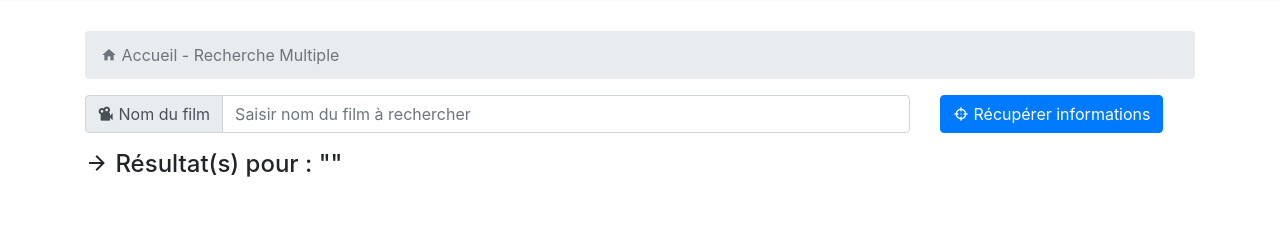
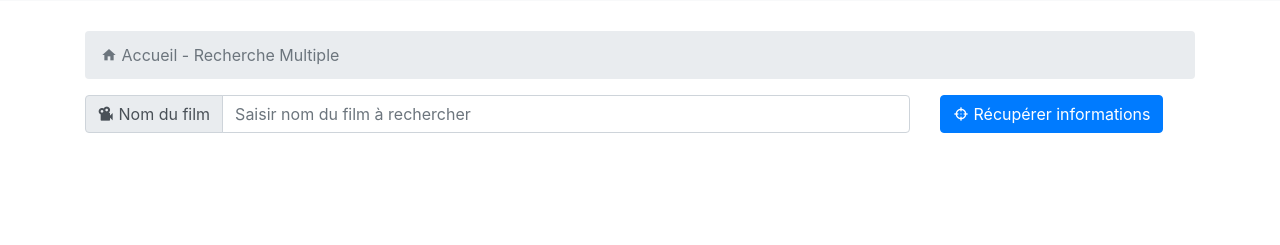
Before and after one commit to nathan-jolivat/omdb-symfony, a Symfony app: template templates/omdb/multiple.html.twig in a window 1280 px wide. Shown: the part 55-300 px from the top of the page. Run offline with Twig, Linux system fonts and the light colour scheme; the template is opened without the code that fills it, so the values that code supplies are empty; some libraries are stand-ins or nearby versions.

Commit message:
Add checks to fix undefined variables into views && redirect specific view to multiple view if there are no GET params

```diff
--- a/src/Controller/ProductController.php
+++ b/src/Controller/ProductController.php
@@ -13,9 +13,7 @@ class ProductController extends AbstractController
      */
     public function specific()
     {
-        $omdbApiKey = getenv('OMDB_API_KEY');
-
-        return $this->render('omdb/specific.html.twig', ['omdbApiKey' => $omdbApiKey]);
+        return $this->redirectToRoute('multiple');
     }
 
     /**
--- a/templates/omdb/multiple.html.twig
+++ b/templates/omdb/multiple.html.twig
@@ -26,7 +26,9 @@
                 </div>
             </div>
         </form>
-        <h4><i class="mdi mdi-arrow-right"></i> Résultat(s) pour : "{{ requestedTitle }}"</h4>
+        {% if requestedTitle is defined %}
+            <h4><i class="mdi mdi-arrow-right"></i> Résultat(s) pour : "{{ requestedTitle }}"</h4>
+        {% endif %}
             {% if responseMovie is defined %}
                 {% for searchItem in responseMovie.Search %}
                     {% if searchItem is defined %}
--- a/templates/omdb/specific.html.twig
+++ b/templates/omdb/specific.html.twig
@@ -8,7 +8,7 @@
         <nav aria-label="breadcrumb">
             <ol class="breadcrumb">
                 <li class="breadcrumb-item active" aria-current="page">
-                    <i class="mdi mdi-home"></i> Accueil > Fiche film > <b>{{ responseMovie.Title }}</b></li>
+                    <i class="mdi mdi-home"></i> Accueil > Fiche film > <b>{{ responseMovie.Title is defined ?: "" }}</b></li>
             </ol>
         </nav>
             {% if responseMovie is defined %}
```
